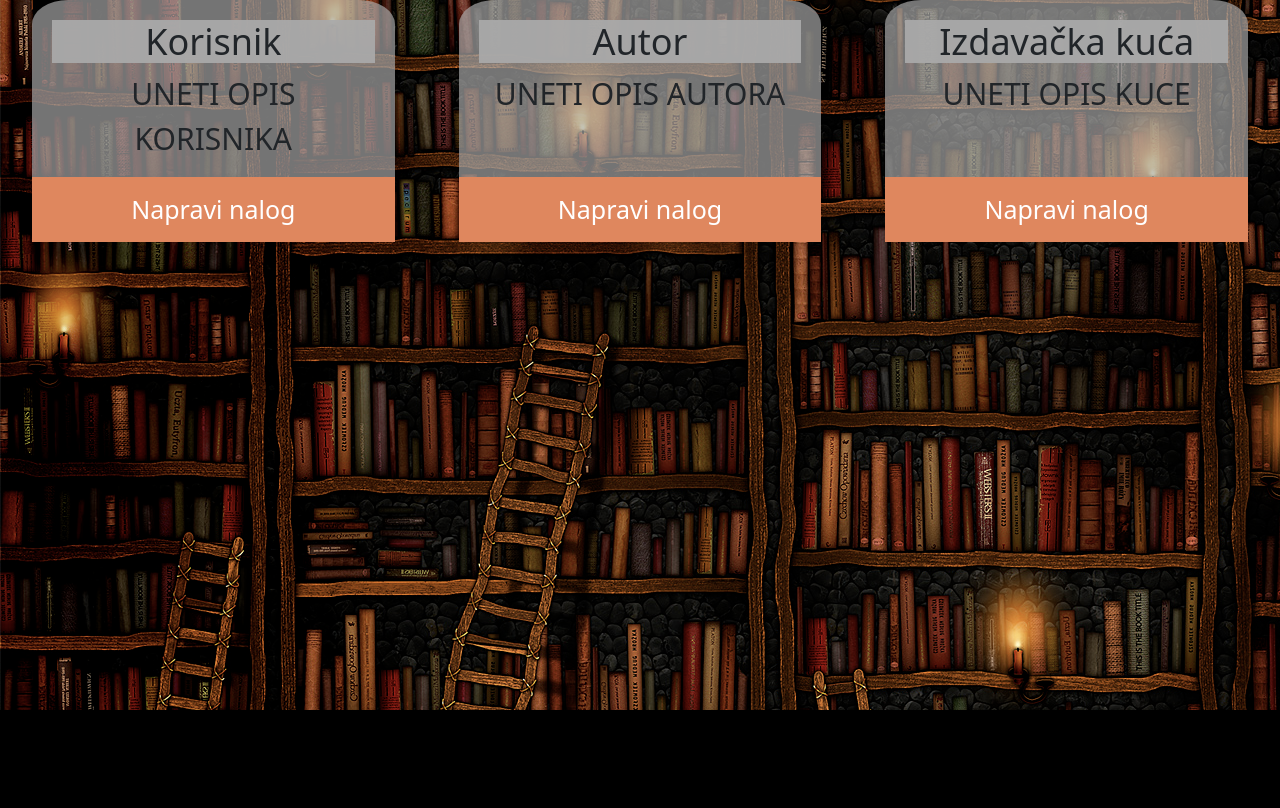
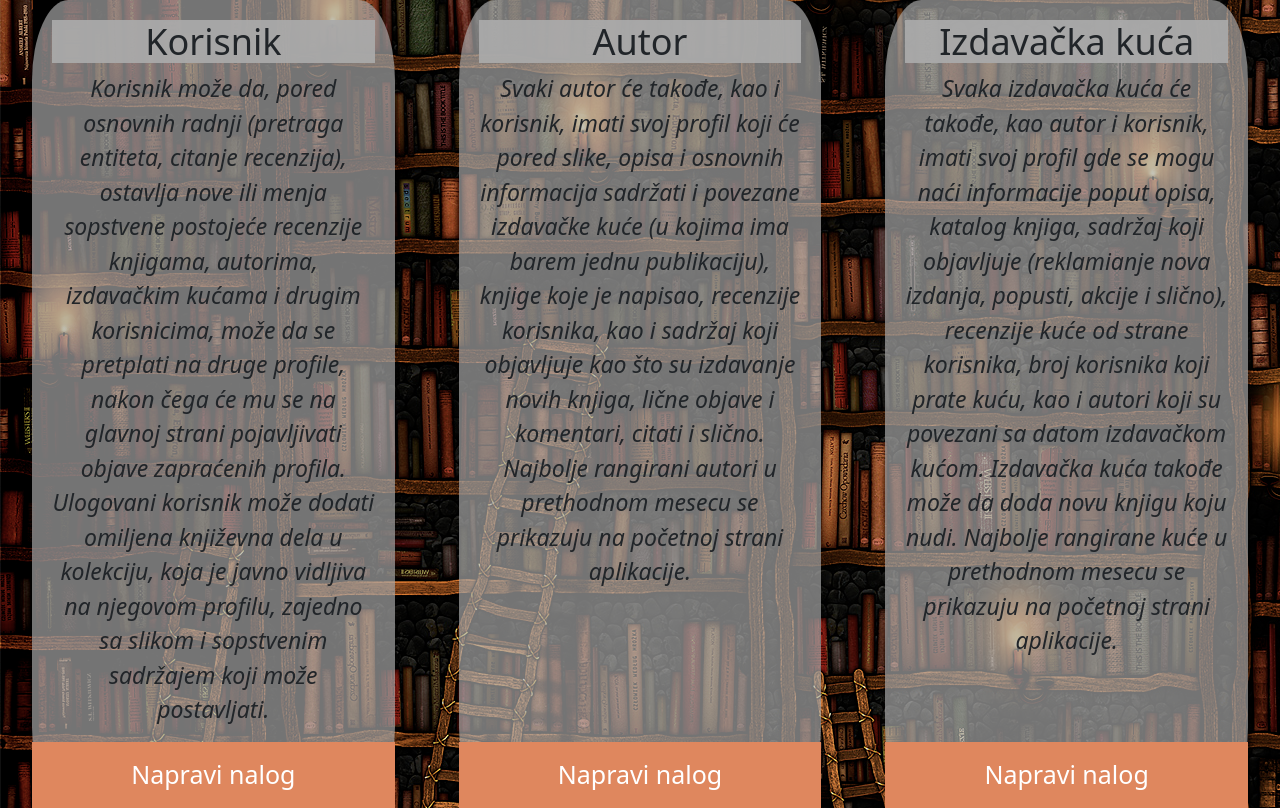
Before and after one commit to iYzee23/psi-project, a Django app: template Faza 5 - Implementacija/psiledzije/templates/registration/reg.html in a window 1280 px wide. Shown: the part 90-898 px from the top of the page. Before the commit the page ends 800 px from the top, so only its background shows below. Run offline with Django 3.2, Linux system fonts and the light colour scheme; the template is opened without the code that fills it, so the values that code supplies are empty; some libraries are stand-ins or nearby versions.

```diff
--- a/Faza 5 - Implementacija/psiledzije/static/ISBN.txt
+++ b/Faza 5 - Implementacija/psiledzije/static/ISBN.txt
@@ -1 +1 @@
-0000000000062
+0000000000068
--- a/Faza 5 - Implementacija/psiledzije/templates/registration/reg.html
+++ b/Faza 5 - Implementacija/psiledzije/templates/registration/reg.html
@@ -19,8 +19,13 @@
             <div class=" col-sm-4">
                 <div class="signUpCont">
                     <h2>Korisnik</h2>
-                    <p>
-                        UNETI OPIS KORISNIKA
+                    <p style="font-size: 23px; font-style: italic">
+                        Korisnik može da, pored osnovnih radnji (pretraga entiteta, citanje recenzija), ostavlja nove
+                        ili menja sopstvene postojeće recenzije knjigama, autorima, izdavačkim kućama i drugim
+                        korisnicima, može da se pretplati na druge profile, nakon čega će mu se na glavnoj strani
+                        pojavljivati objave zapraćenih profila. Ulogovani korisnik može dodati omiljena književna dela
+                        u kolekciju, koja je javno vidljiva na njegovom profilu, zajedno sa slikom i sopstvenim
+                        sadržajem koji može postavljati.
                     </p>
                     <br>
                     <a href="{% url "regKorisnik" %}">
@@ -31,8 +36,12 @@
             <div class="col-sm-4">
                 <div class="signUpCont">
                     <h2>Autor</h2>
-                    <p>
-                        UNETI OPIS AUTORA
+                    <p style="font-size: 23px; font-style: italic">
+                        Svaki autor će takođe, kao i korisnik, imati svoj profil koji će pored slike, opisa i osnovnih
+                        informacija sadržati i povezane izdavačke kuće (u kojima ima barem jednu publikaciju), knjige
+                        koje je napisao, recenzije korisnika, kao i sadržaj koji objavljuje kao što su izdavanje novih
+                        knjiga, lične objave i komentari, citati i slično. Najbolje rangirani autori u prethodnom
+                        mesecu se prikazuju na početnoj strani aplikacije.
                     </p>
                     <br>
                     <a href="{% url "regAutor" %}">
@@ -43,8 +52,13 @@
             <div class="col-sm-4">
                 <div class="signUpCont">
                     <h2>Izdavačka kuća</h2>
-                    <p>
-                        UNETI OPIS KUCE
+                    <p style="font-size: 23px; font-style: italic">
+                        Svaka izdavačka kuća će takođe, kao autor i korisnik, imati svoj profil gde se mogu naći
+                        informacije poput opisa, katalog knjiga, sadržaj koji objavljuje (reklamianje nova izdanja,
+                        popusti, akcije i slično), recenzije kuće od strane korisnika, broj korisnika koji prate kuću,
+                        kao i autori koji su povezani sa datom izdavačkom kućom. Izdavačka kuća takođe može da doda
+                        novu knjigu koju nudi. Najbolje rangirane kuće u prethodnom mesecu se prikazuju na početnoj
+                        strani aplikacije.
                     </p>
                     <br>
                     <a href="{% url "regKuca" %}">
```
Also changed, not shown: Faza 5 - Implementacija/psiledzije/citajneskitaj/forms.py (+22 -4 lines), Faza 5 - Implementacija/psiledzije/citajneskitaj/views.py (+11 -5 lines), Faza 5 - Implementacija/psiledzije/templates/entities/promenaInfo.html (+10 -2 lines).
